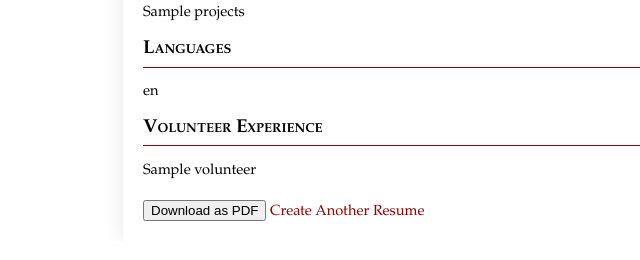
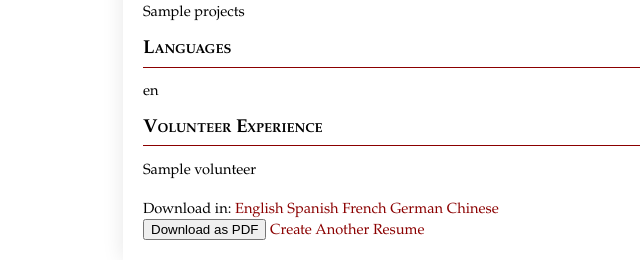
Before and after one commit to Harmart1/resume_generator, a Flask app: template frontend/templates/resume_builder/preview.html in a window 1280 px wide. Shown: the part 664-924 px from the top of the page, without its empty margins (117-757 px from the left). Before the commit the page ends 885 px from the top, so only its background shows below. Run offline with Flask 3, Linux system fonts and the light colour scheme; the template is opened without the code that fills it: most values are stand-ins (such as "Sample title", 1, 10 or a date in 2020); parts of the project's set-up code (start-up, migrations or seed data) failed here and were passed over; some libraries are stand-ins or nearby versions.

Commit message:
Update preview.html

```diff
--- a/frontend/templates/resume_builder/preview.html
+++ b/frontend/templates/resume_builder/preview.html
@@ -113,6 +113,14 @@
         </div>
         {% endif %}
 
+        <div class="language-options mb-4">
+    <label>Download in:</label>
+    <a href="?lang=en" class="btn btn-sm btn-outline-primary">English</a>
+    <a href="?lang=es" class="btn btn-sm btn-outline-primary">Spanish</a>
+    <a href="?lang=fr" class="btn btn-sm btn-outline-primary">French</a>
+    <a href="?lang=de" class="btn btn-sm btn-outline-primary">German</a>
+    <a href="?lang=zh" class="btn btn-sm btn-outline-primary">Chinese</a>
+</div>
         <div class="text-center mt-5">
             <button onclick="window.print()" class="btn btn-primary">Download as PDF</button>
             <a href="{{ url_for('resume_builder.start') }}" class="btn btn-secondary">Create Another Resume</a>
```
